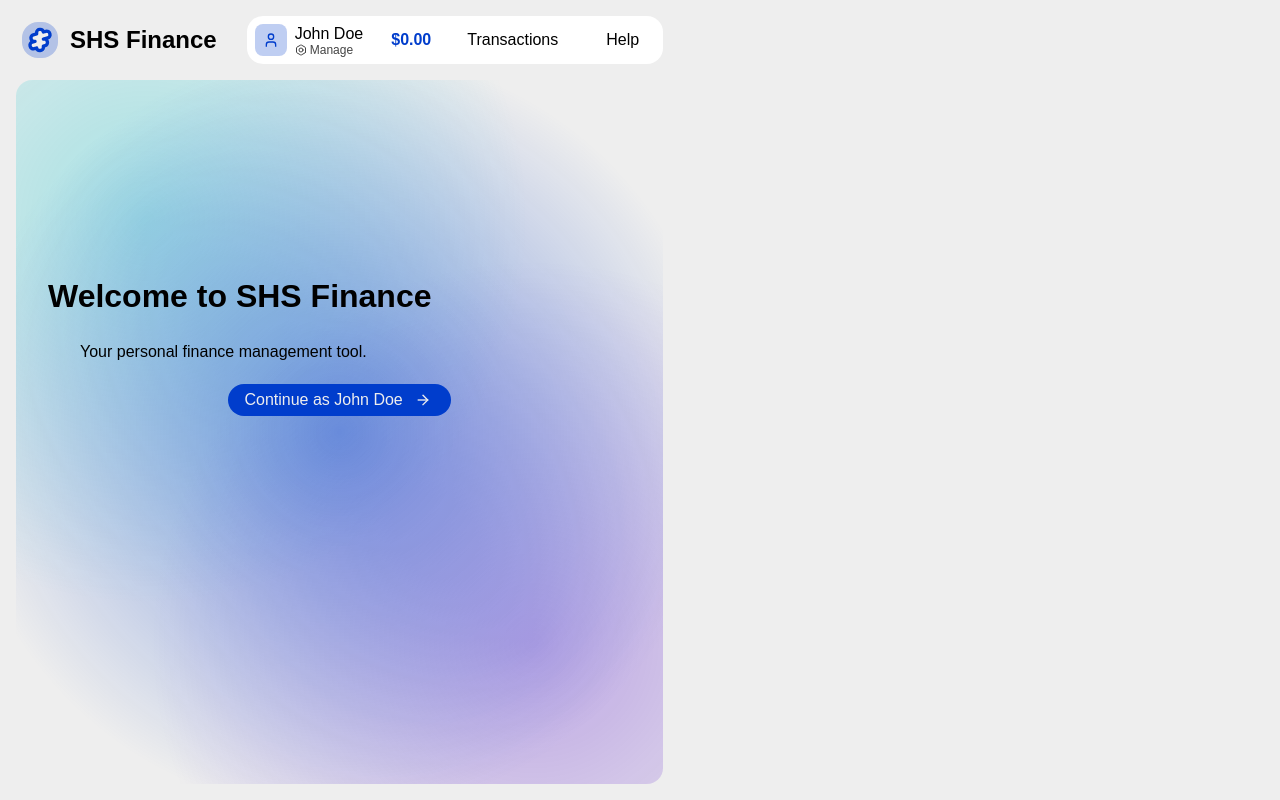
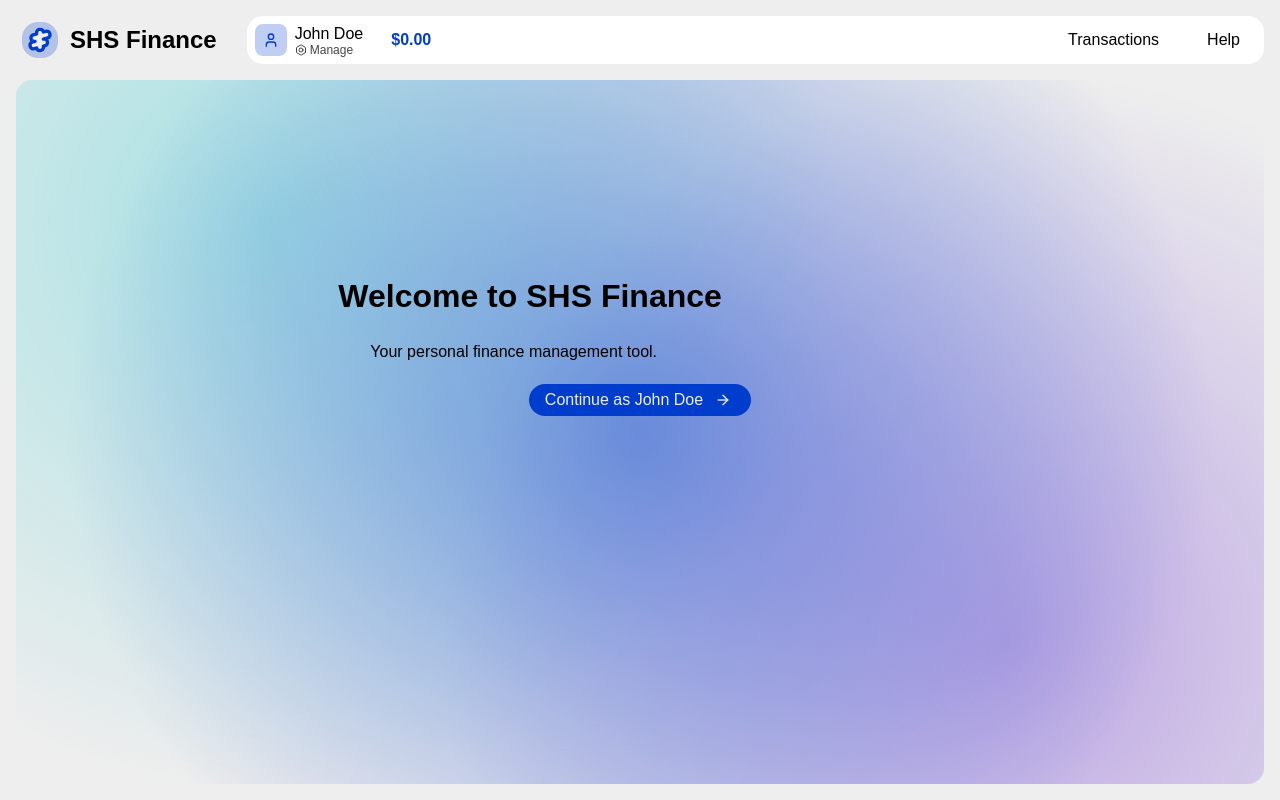
Before and after one commit to hudson-stolfus/finance-2025, a Next.js app: page / in a window 1280 px wide. Built offline with nearby package versions, Linux system fonts and the light colour scheme.

Commit message:
Desktop fix for mobile change

```diff
--- a/src/app/globals.css
+++ b/src/app/globals.css
@@ -292,7 +292,7 @@ nav {
 .dashboard {
   display: flex;
   flex-direction: column;
-  flex-shrink: 1;
+  flex-grow: 1;
   gap: var(--spacing-xl);
 }
 
```
